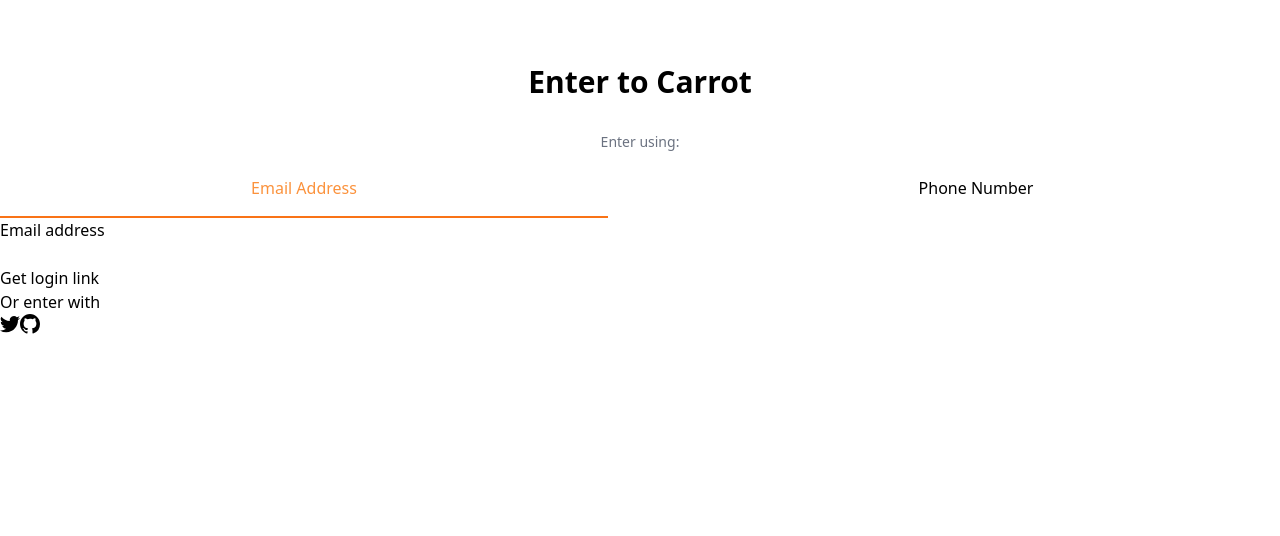
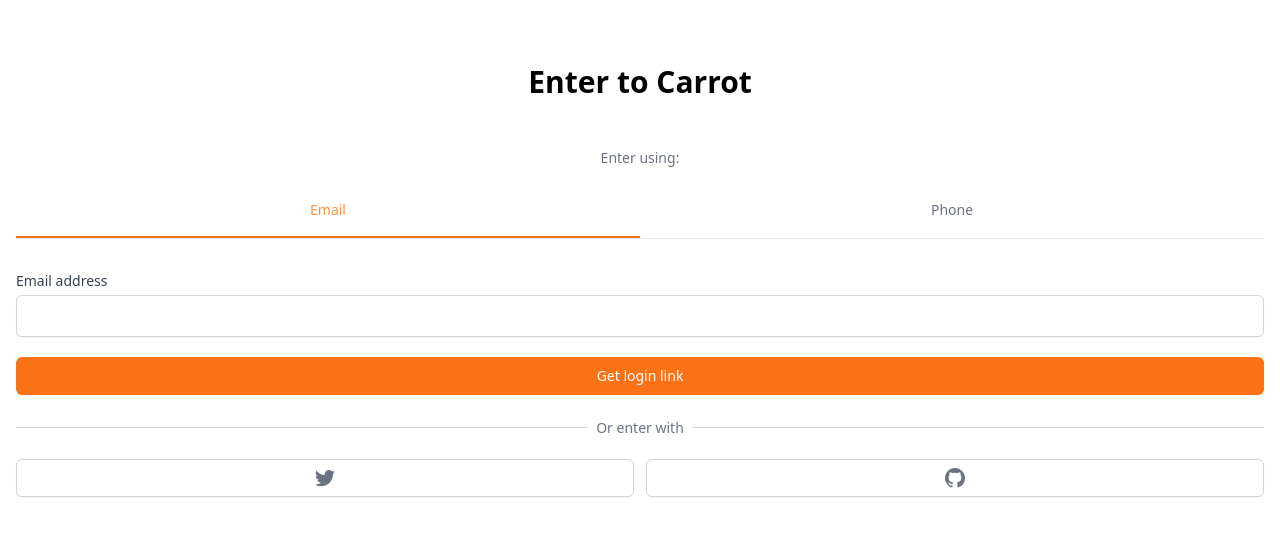
Before and after one commit to jiji-hoon96/jicarrot-market, a Next.js app: page /enter in a window 1280 px wide. Shown: the top 536 px of the page. Built offline with nearby package versions, Linux system fonts and the light colour scheme.

Commit message:
12-2 토이 프로젝트 Auth 완성

```diff
--- a/package.json
+++ b/package.json
@@ -14,6 +14,7 @@
     "react-dom": "18.1.0"
   },
   "devDependencies": {
+    "@tailwindcss/forms": "^0.5.2",
     "@types/node": "17.0.42",
     "@types/react": "18.0.12",
     "@types/react-dom": "18.0.5",
--- a/pages/enter.tsx
+++ b/pages/enter.tsx
@@ -1,52 +1,87 @@
+import type { NextPage } from "next";
 import { useState } from "react";
 
 function cls(...classnames: string[]) {
-    return classnames.join(" ");
+  return classnames.join(" ");
 }
 
-export default function Enter() {
+const Enter: NextPage = () => {
   const [method, setMethod] = useState<"email" | "phone">("email");
   const onEmailClick = () => setMethod("email");
   const onPhoneClick = () => setMethod("phone");
   return (
-    <div className="mt-16">
+    <div className="mt-16 px-4">
       <h3 className="text-3xl font-bold text-center">Enter to Carrot</h3>
-      <div className="mt-8">
+      <div className="mt-12">
         <div className="flex flex-col items-center">
           <h5 className="text-sm text-gray-500 font-medium">Enter using:</h5>
-          <div className="grid  mt-6 w-full grid-cols-2 gap-16">
-            <button className={cls("pb-4 font-medium border-b-2" ,method === "email" ? " border-orange-500 text-orange-400"  :"border-transparent" )} onClick={onEmailClick}>Email Address</button>
-            <button className={cls("pb-4 font-medium border-b-2" ,method === "email" ?  "border-transparent" :" border-orange-500 text-orange-400" )} onClick={onPhoneClick}>Phone Number</button>
+          <div className="grid  border-b  w-full mt-8 grid-cols-2 ">
+            <button
+              className={cls(
+                "pb-4 font-medium text-sm border-b-2",
+                method === "email"
+                  ? " border-orange-500 text-orange-400"
+                  : "border-transparent hover:text-gray-400 text-gray-500"
+              )}
+              onClick={onEmailClick}
+            >
+              Email
+            </button>
+            <button
+              className={cls(
+                "pb-4 font-medium text-sm border-b-2",
+                method === "phone"
+                  ? " border-orange-500 text-orange-400"
+                  : "border-transparent hover:text-gray-400 text-gray-500"
+              )}
+              onClick={onPhoneClick}
+            >
+              Phone
+            </button>
           </div>
         </div>
-        <form>
-          <label>
+        <form className="flex flex-col mt-8">
+          <label className="text-sm font-medium text-gray-700">
             {method === "email" ? "Email address" : null}
             {method === "phone" ? "Phone number" : null}
           </label>
-          <div>
-            {method === "email" ? <input type="email" required /> : null}
+          <div className="mt-1">
+            {method === "email" ? (
+              <input
+                type="email"
+                className="appearance-none w-full px-3 py-2 border border-gray-300 rounded-md shadow-sm placeholder-gray-400 focus:outline-none focus:ring-orange-500 focus:border-orange-500"
+                required
+              />
+            ) : null}
             {method === "phone" ? (
-              <div>
-                <span>+82</span>
-                <input type="number" required />
+              <div className="flex rounded-md shadow-sm">
+                <span className="flex items-center justify-center px-3 rounded-l-md border border-r-0 border-gray-300 bg-gray-50 text-gray-500 select-none text-sm">
+                  +82
+                </span>
+                <input
+                  type="number"
+                  className="appearance-none w-full px-3 py-2 border border-gray-300 rounded-md rounded-l-none shadow-sm placeholder-gray-400 focus:outline-none focus:ring-orange-500 focus:border-orange-500"
+                  required
+                />
               </div>
             ) : null}
           </div>
-          <button>
+          <button className="mt-5 bg-orange-500 hover:bg-orange-600 text-white py-2 px-4 border border-transparent rounded-md shadow-sm text-sm font-medium focus:ring-2 focus:ring-offset-2 focus:ring-orange-500 focus:outline-none ">
             {method === "email" ? "Get login link" : null}
             {method === "phone" ? "Get one-time password" : null}
           </button>
         </form>
-        <div>
-          <div>
-            <div />
-            <div>
-              <span>Or enter with</span>
+        <div className="mt-8">
+          <div className="relative">
+            <div className="absolute w-full border-t border-gray-300" />
+            <div className="relative -top-3 text-center ">
+              <span className="bg-white px-2 text-sm text-gray-500">
+                Or enter with
+              </span>
             </div>
           </div>
-          <div>
-            <button>
+          <div className="grid grid-cols-2 mt-2 gap-3">
+            <button className="flex justify-center items-center py-2 px-4 border border-gray-300 rounded-md shadow-sm bg-white text-sm font-medium text-gray-500 hover:bg-gray-50">
               <svg
                 className="w-5 h-5"
                 aria-hidden="true"
@@ -56,7 +91,7 @@ export default function Enter() {
                 <path d="M6.29 18.251c7.547 0 11.675-6.253 11.675-11.675 0-.178 0-.355-.012-.53A8.348 8.348 0 0020 3.92a8.19 8.19 0 01-2.357.646 4.118 4.118 0 001.804-2.27 8.224 8.224 0 01-2.605.996 4.107 4.107 0 00-6.993 3.743 11.65 11.65 0 01-8.457-4.287 4.106 4.106 0 001.27 5.477A4.073 4.073 0 01.8 7.713v.052a4.105 4.105 0 003.292 4.022 4.095 4.095 0 01-1.853.07 4.108 4.108 0 003.834 2.85A8.233 8.233 0 010 16.407a11.616 11.616 0 006.29 1.84" />
               </svg>
             </button>
-            <button>
+            <button className="flex justify-center items-center py-2 px-4 border border-gray-300 rounded-md shadow-sm bg-white text-sm font-medium text-gray-500 hover:bg-gray-50">
               <svg
                 className="w-5 h-5"
                 aria-hidden="true"
@@ -75,4 +110,5 @@ export default function Enter() {
       </div>
     </div>
   );
-}
+};
+export default Enter;
--- a/tailwind.config.js
+++ b/tailwind.config.js
@@ -7,5 +7,5 @@ module.exports = {
   theme: {
     extend: {},
   },
-  plugins: [],
+  plugins: [require("@tailwindcss/forms")],
 };
```
Also changed, not shown: 1 other file (tests, documents, lock files or other folders).
